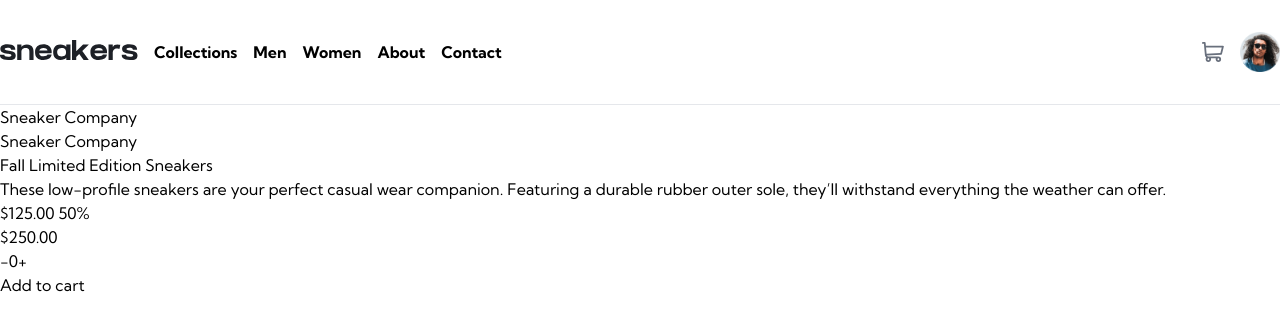
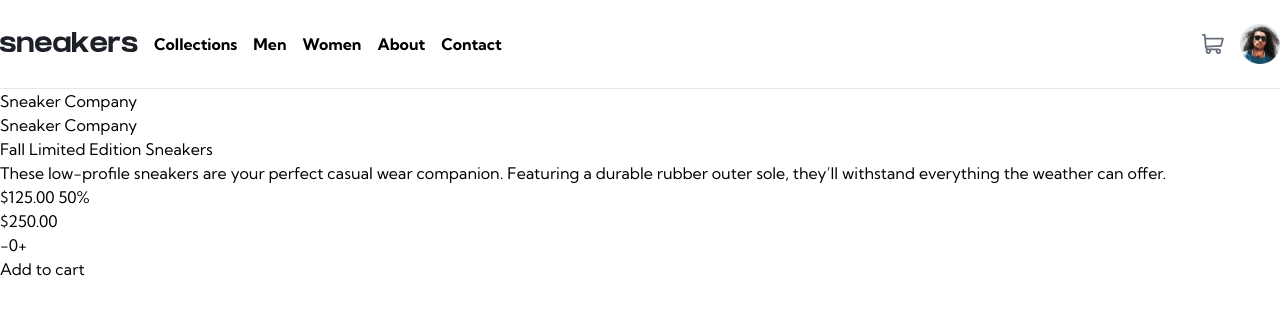
Before and after one commit to MaretaVila/ecommerce-react, a React (Vite) app: page / in a window 1280 px wide. Shown: the top 330 px of the page. Built offline with nearby package versions, Linux system fonts and the light colour scheme.

Commit message:
configuration of colors in tailwind

```diff
--- a/src/componentes/header/MainHeader.jsx
+++ b/src/componentes/header/MainHeader.jsx
@@ -25,7 +25,7 @@ const MainHeader = () => {
 
   return (
     <>
-      <header className="container mx-auto flex items-center gap-4 py-8">
+      <header className="container mx-auto flex items-center gap-4 p-4 md:p-0">
         <button className="md:hidden" onClick={handleOpenMenu}>
           <MenuIcon />
         </button>
--- a/src/componentes/header/NavLinkHeader.jsx
+++ b/src/componentes/header/NavLinkHeader.jsx
@@ -1,3 +1,8 @@
 export default ({ text }) => {
-  return <a href="#">{text}</a>;
+  return (
+    <a href="#" className="py-8 relative group">
+      <span className="group-hover:text-gray-700">{text}</span>
+      <span className="absolute bottom-0 block w-full scale-x-0 transition-all duration-500 h-1 group-hover:scale-x-100 group-hover:bg-orange-primary"></span>
+    </a>
+  );
 };
--- a/tailwind.config.cjs
+++ b/tailwind.config.cjs
@@ -7,6 +7,15 @@ module.exports = {
       fontFamily: {
         sans: ["Kumbh Sans", ...defaultTheme.fontFamily.sans],
       },
+      colors: {
+        "orange-primary": "hsl(26, 100%, 55%)",
+        "pale-orange": "hsl(25, 100%, 94%)",
+        "very-dark-blue": "hsl(220, 13%, 13%)",
+        "dark-grayish-blue": "hsl(219, 9%, 45%)",
+        "grayish-blue": "hsl(220, 14%, 75%)",
+        "light-grayish-blue": "hsl(223, 64%, 98%)",
+        "black-75": "hsl(0, 0%, 0%)",
+      },
     },
   },
   plugins: [],
```
